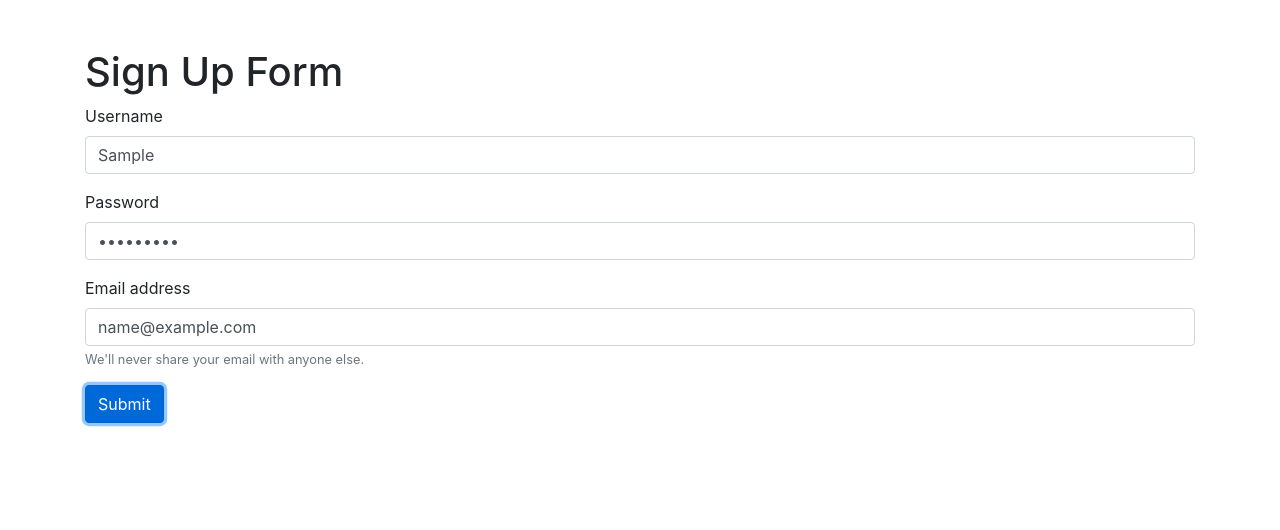
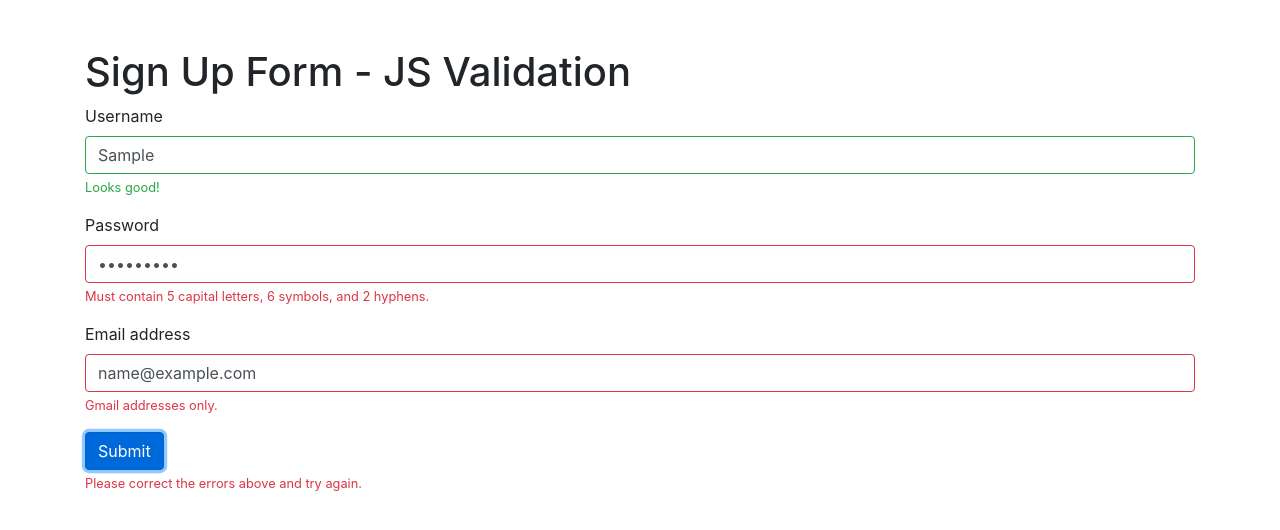
Before and after one commit to singhmi4/js-input-validation, a plain HTML site: page index.html in a window 1280 px wide. Both pictures are taken after typing "Sample", "Sample123", "name@example.com" into the empty fields and a click on the button "Submit". Drawn offline with nearby package versions, Linux system fonts and the light colour scheme.

Commit message:
add form validation

```diff
--- a/index.html
+++ b/index.html
@@ -12,22 +12,25 @@
   </head>
   <body>
     <div class="container mt-5">
-      <h1>Sign Up Form</h1>
+      <h1>Sign Up Form - JS Validation</h1>
       <form action="#">
         <div class="form-group">
           <label for="username">Username</label>
           <input type="text" class="form-control" id="username">
+		  <small id="usernameHelp" class="form-text text-muted">Must contain only alphabet letters.</small>
         </div>
         <div class="form-group">
           <label for="password">Password</label>
           <input type="password" class="form-control" id="password">
+			<small id="passwordHelp" class="form-text text-muted">Must contain 5 capital letters, 6 symbols, and 2 hyphens.</small>
         </div>
         <div class="form-group">
           <label for="email">Email address</label>
           <input type="email" class="form-control" id="email" aria-describedby="emailHelp">
-          <small id="emailHelp" class="form-text text-muted">We'll never share your email with anyone else.</small>
+          <small id="emailHelp" class="form-text text-muted">Gmail addresses only.</small>
         </div>
         <button id="submit" type="submit" class="btn btn-primary">Submit</button>
+	  	<small id="submitHelp" class="form-text" style="display:none; color:#dc3545">Please correct the errors above and try again.</small>
       </form>
     </div>
 
--- a/js/script.js
+++ b/js/script.js
@@ -4,12 +4,24 @@ $( document ).ready(() => {
 	let usernameAccept = false;
 	let passwordAccept = false;
 	let emailAccept = false;
+	const successMsg = 'Looks good!';
 
 	$( '#username' ).on('blur', function() {
+		console.log($(this).val());
 		const usernameRegex = /^[a-zA-Z]+$/;
 		usernameAccept = usernameRegex.test($(this).val())
-		console.log($(this).val());
 		console.log(usernameAccept);
+		// Input Validation
+		$( '#usernameHelp' ).removeClass('text-muted');
+		if (usernameAccept) {
+			$(this).css('borderColor', '#28a745');
+			$( '#usernameHelp' ).css('color', '#28a745');
+			$( '#usernameHelp' ).text(successMsg);
+		} else {
+			$(this).css('borderColor', '#dc3545');
+			$( '#usernameHelp' ).css('color', '#dc3545');
+			$( '#usernameHelp' ).text('Must contain only alphabet letters.');
+		}
 	});
 
 	$( '#password' ).on('blur', function() {
@@ -60,6 +72,19 @@ $( document ).ready(() => {
 		}
 
 		console.log(passwordAccept);
+
+		// Input Validation
+		$( '#passwordHelp' ).removeClass('text-muted');
+		if (passwordAccept) {
+			$(this).css('borderColor', '#28a745');
+			$( '#passwordHelp' ).css('color', '#28a745');
+			$( '#passwordHelp' ).text(successMsg);
+		} else {
+			$(this).css('borderColor', '#dc3545');
+			$( '#passwordHelp' ).css('color', '#dc3545');
+			$( '#passwordHelp' ).text('Must contain 5 capital letters, 6 symbols, and 2 hyphens.');
+		}
+
 	});
 
 	$( '#email' ).on('blur', function() {
@@ -67,6 +92,18 @@ $( document ).ready(() => {
 		emailAccept = emailRegex.test($(this).val());
 		console.log($(this).val());
 		console.log(emailAccept);
+
+		// Input Validation
+		$( '#emailHelp' ).removeClass('text-muted');
+		if (emailAccept) {
+			$(this).css('borderColor', '#28a745');
+			$( '#emailHelp' ).css('color', '#28a745');
+			$( '#emailHelp' ).text(successMsg);
+		} else {
+			$(this).css('borderColor', '#dc3545');
+			$( '#emailHelp' ).css('color', '#dc3545');
+			$( '#emailHelp' ).text('Gmail addresses only.');
+		}
 
 	});
 
@@ -79,8 +116,28 @@ $( document ).ready(() => {
 			usernameAccept = false;
 			passwordAccept = false;
 			emailAccept = false;
+			$( '#submitHelp' ).css('display', 'none');
 			$('form').trigger("reset");
 		} else {
+			if (!usernameAccept) {
+				$( '#username' ).css('borderColor', '#dc3545');
+				$( '#usernameHelp' ).removeClass('text-muted');
+				$( '#usernameHelp' ).css('color', '#dc3545');
+			}
+
+			if (!passwordAccept) {
+				$( '#password' ).css('borderColor', '#dc3545');
+				$( '#passwordHelp' ).removeClass('text-muted');
+				$( '#passwordHelp' ).css('color', '#dc3545');
+			}
+
+			if (!emailAccept) {
+				$( '#email' ).css('borderColor', '#dc3545');
+				$( '#emailHelp' ).removeClass('text-muted');
+				$( '#emailHelp' ).css('color', '#dc3545');
+			}
+
+			$( '#submitHelp' ).css('display', 'block');
 			console.log('Signup Failed...')
 		}
 
```
